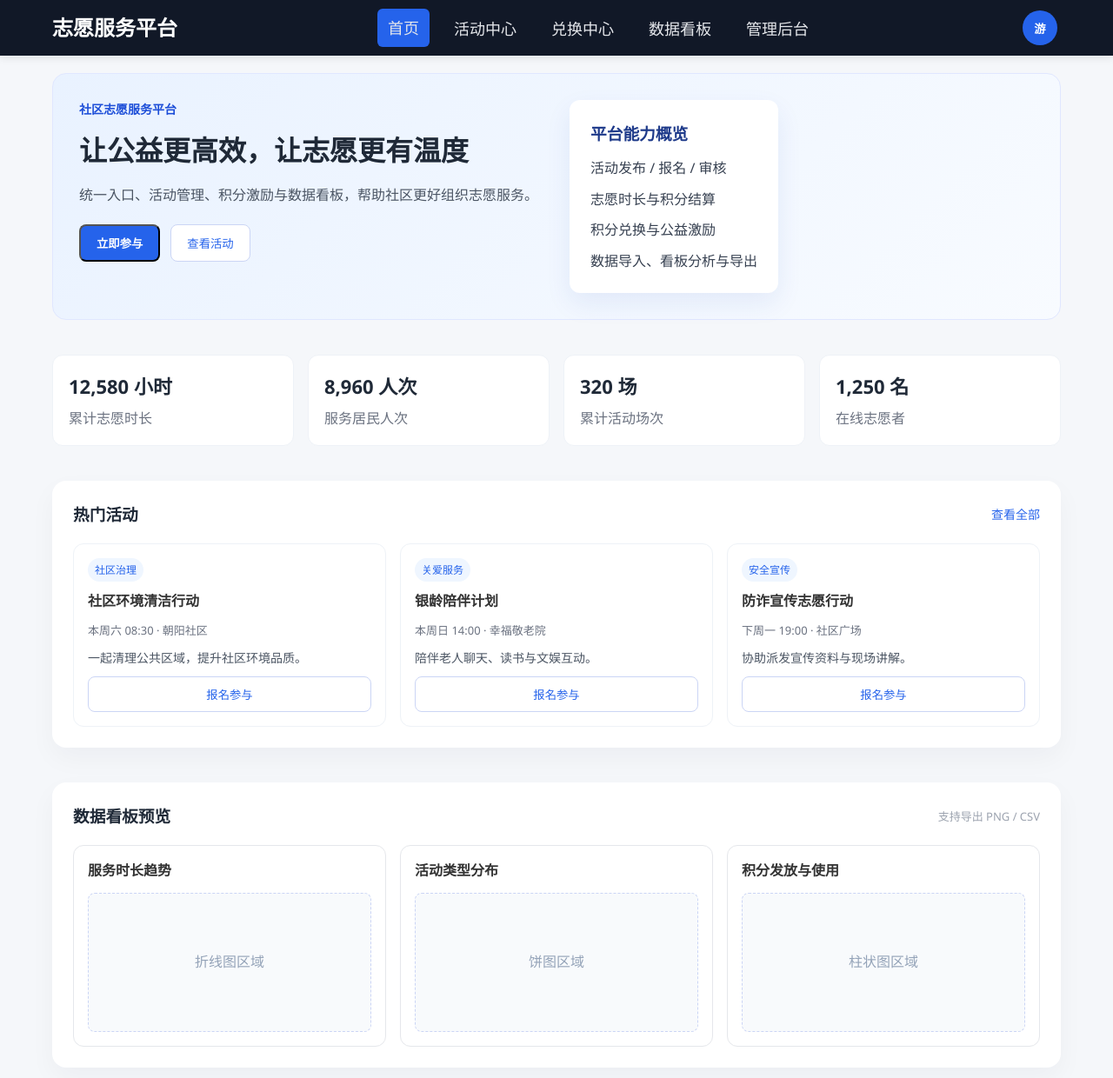
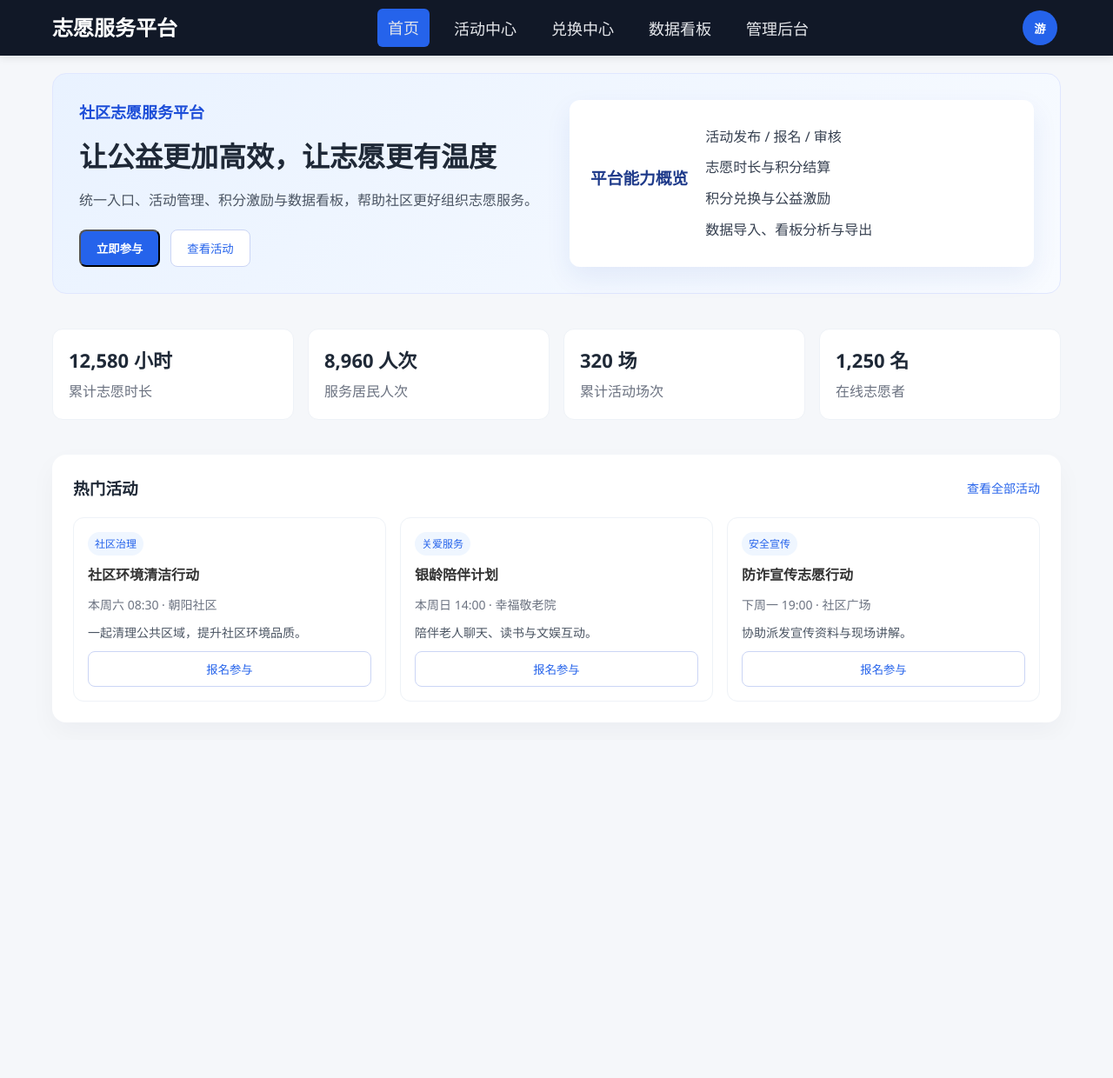
Before and after one commit to Petrichor813/database-homework, a Vue app in the folder frontend/: page /home in a window 1280 px wide. Shown: the top 1240 px of the page at 87% size. After the commit the page ends 851 px from the top, so only its background shows below. Built offline with nearby package versions, Linux system fonts and the light colour scheme.

Commit message:
refactor: 重构首页代码

```diff
--- a/frontend/src/components/Home.vue
+++ b/frontend/src/components/Home.vue
@@ -1,92 +1,8 @@
-<template>
-  <div class="home-page">
-    <section class="hero">
-      <div class="hero-content">
-        <p class="hero-tag">社区志愿服务平台</p>
-        <h2>让公益更高效，让志愿更有温度</h2>
-        <p class="hero-desc">
-          统一入口、活动管理、积分激励与数据看板，帮助社区更好组织志愿服务。
-        </p>
-        <div class="hero-actions">
-          <button type="button" class="attend-btn" @click="handleJoin">
-            立即参与
-          </button>
-          <button type="button" class="browse-btn" @click="gotoActivities">
-            查看活动
-          </button>
-        </div>
-      </div>
-      <div class="hero-panel">
-        <div class="hero-card">
-          <h3>平台能力概览</h3>
-          <ul>
-            <li>活动发布 / 报名 / 审核</li>
-            <li>志愿时长与积分结算</li>
-            <li>积分兑换与公益激励</li>
-            <li>数据导入、看板分析与导出</li>
-          </ul>
-        </div>
-      </div>
-    </section>
-
-    <section class="stats">
-      <div class="stat-card" v-for="stat in stats" :key="stat.label">
-        <p class="stat-value">{{ stat.value }}</p>
-        <p class="stat-label">{{ stat.label }}</p>
-      </div>
-    </section>
-
-    <section class="section">
-      <div class="section-header">
-        <h3>热门活动</h3>
-        <router-link to="/activities" class="text-link">查看全部</router-link>
-      </div>
-      <div class="activity-grid">
-        <article
-          v-for="activity in activities"
-          :key="activity.title"
-          class="activity-card"
-        >
-          <span class="activity-tag">{{ activity.type }}</span>
-          <h4>{{ activity.title }}</h4>
-          <p class="activity-meta">
-            {{ activity.time }} · {{ activity.location }}
-          </p>
-          <p class="activity-desc">{{ activity.desc }}</p>
-          <button class="browse-btn">报名参与</button>
-        </article>
-      </div>
-    </section>
-
-    <section class="section">
-      <div class="section-header">
-        <h3>数据看板预览</h3>
-        <span class="text-muted">支持导出 PNG / CSV</span>
-      </div>
-      <div class="dashboard">
-        <div class="dashboard-card">
-          <h4>服务时长趋势</h4>
-          <div class="chart-placeholder">折线图区域</div>
-        </div>
-        <div class="dashboard-card">
-          <h4>活动类型分布</h4>
-          <div class="chart-placeholder">饼图区域</div>
-        </div>
-        <div class="dashboard-card">
-          <h4>积分发放与使用</h4>
-          <div class="chart-placeholder">柱状图区域</div>
-        </div>
-      </div>
-    </section>
-  </div>
-</template>
-
 <script setup lang="ts">
 import { useRouter } from "vue-router";
-
 import { useToast } from "../utils/toast";
 
-interface StoredUser {
+interface User {
   role?: string | null;
   volunteerStatus?: string | null;
 }
@@ -95,22 +11,29 @@ const router = useRouter();
 const { info } = useToast();
 
 const getUserStatus = () => {
-  const storedUser = localStorage.getItem("user");
-
-  if (!storedUser) {
-    return { isLoggedIn: false, role: null, volunteerStatus: null };
+  const localUser = localStorage.getItem("user");
+  if (!localUser) {
+    return {
+      isLoggedIn: false,
+      role: null,
+      volunteerStatus: null,
+    };
   }
 
   try {
-    const parsedUser = JSON.parse(storedUser) as StoredUser | null;
+    const parsedUser = JSON.parse(localUser) as User | null;
 
     return {
       isLoggedIn: true,
       role: parsedUser?.role ?? null,
       volunteerStatus: parsedUser?.volunteerStatus ?? null,
     };
-  } catch {
-    return { isLoggedIn: false, role: null, volunteerStatus: null };
+  } catch (err) {
+    return {
+      isLoggedIn: false,
+      role: null,
+      volunteerStatus: null,
+    };
   }
 };
 
@@ -118,30 +41,27 @@ const handleJoin = () => {
   const { isLoggedIn, role, volunteerStatus } = getUserStatus();
 
   if (!isLoggedIn) {
+    info("请先登录/注册");
     router.push("/login");
     return;
   }
 
   if (role === "ADMIN" || volunteerStatus === "CERTIFIED") {
-    gotoActivities();
+    router.push("/activities");
     return;
   }
 
-  info("您尚未认证为志愿者，完成认证后即可报名参与活动。");
+  info("您尚未认证为志愿者，完成认证后即可报名参与活动");
 };
 
-const gotoActivities = () => {
-  router.push("/activities");
-};
-
-const stats = [
+const mockStats = [
   { label: "累计志愿时长", value: "12,580 小时" },
   { label: "服务居民人次", value: "8,960 人次" },
   { label: "累计活动场次", value: "320 场" },
   { label: "在线志愿者", value: "1,250 名" },
 ];
 
-const activities = [
+const mockActivities = [
   {
     title: "社区环境清洁行动",
     type: "社区治理",
@@ -166,14 +86,80 @@ const activities = [
 ];
 </script>
 
-<style scoped>
-.home-page {
+<template>
+  <div class="home">
+    <section class="header">
+      <div class="header-content">
+        <p class="header-tag">社区志愿服务平台</p>
+        <h2>让公益更加高效，让志愿更有温度</h2>
+        <p class="header-description">
+          统一入口、活动管理、积分激励与数据看板，帮助社区更好组织志愿服务。
+        </p>
+        <div class="activity-actions">
+          <button type="button" class="join-button" @click="handleJoin">
+            立即参与
+          </button>
+          <button
+            type="button"
+            class="lookup-button"
+            @click="() => router.push('/activities')"
+          >
+            查看活动
+          </button>
+        </div>
+      </div>
+      <div class="header-panel">
+        <h3>平台能力概览</h3>
+        <ul>
+          <li>活动发布 / 报名 / 审核</li>
+          <li>志愿时长与积分结算</li>
+          <li>积分兑换与公益激励</li>
+          <li>数据导入、看板分析与导出</li>
+        </ul>
+      </div>
+    </section>
+
+    <section class="stats">
+      <div class="stat-content" v-for="data in mockStats" :key="data.label">
+        <p class="stat-value">{{ data.value }}</p>
+        <p class="stat-label">{{ data.label }}</p>
+      </div>
+    </section>
+
+    <section class="activity">
+      <div class="activity-header">
+        <h3>热门活动</h3>
+        <router-link to="/activities" class="activity-link">
+          查看全部活动
+        </router-link>
+      </div>
+      <div class="activity-grid">
+        <article
+          class="activity-content"
+          v-for="activity in mockActivities"
+          :key="activity.title"
+        >
+          <span class="activity-type">{{ activity.type }}</span>
+          <h4>{{ activity.title }}</h4>
+          <p class="activity-info">
+            {{ activity.time }} · {{ activity.location }}
+          </p>
+          <p class="activity-description">{{ activity.desc }}</p>
+          <button type="button" class="lookup-button">报名参与</button>
+        </article>
+      </div>
+    </section>
+  </div>
+</template>
+
+<style lang="css">
+.home {
   display: flex;
   flex-direction: column;
   gap: 40px;
 }
 
-.hero {
+.header {
   display: grid;
   grid-template-columns: repeat(auto-fit, minmax(280px, 1fr));
   gap: 30px;
@@ -183,73 +169,70 @@ const activities = [
   border: 1px solid #e0e7ff;
 }
 
-.hero-tag {
-  font-size: 14px;
+.header-tag {
+  font-size: 18px;
+  font-weight: 600;
   color: #1d4ed8;
-  font-weight: 600;
   margin-bottom: 10px;
 }
 
-.hero h2 {
+.header h2 {
   font-size: 32px;
   color: #1f2937;
   margin-bottom: 12px;
 }
 
-.hero-desc {
+.header-description {
   color: #4b5563;
   line-height: 1.7;
   margin-bottom: 20px;
 }
 
-.hero-actions {
+.activity-actions {
   display: flex;
   flex-wrap: wrap;
   gap: 12px;
 }
 
-.attend-btn {
+.join-button {
+  font-weight: 600;
   background: #2563eb;
-  color: #fff;
+  color: white;
   padding: 10px 18px;
   border-radius: 8px;
-  text-decoration: none;
-  font-weight: 600;
 }
 
-.browse-btn {
-  background: #fff;
+.lookup-button {
+  background: white;
   color: #2563eb;
   padding: 10px 18px;
+  border: 1px solid #cbd5f5;
   border-radius: 8px;
-  border: 1px solid #cbd5f5;
   cursor: pointer;
 }
 
-.hero-panel {
+.header-panel {
   display: flex;
   align-items: center;
-}
-
-.hero-card {
-  background: #fff;
+  background: white;
   padding: 24px;
   border-radius: 12px;
   box-shadow: 0 12px 30px rgba(30, 64, 175, 0.08);
 }
 
-.hero-card h3 {
+.header-panel h3 {
+  color: #1e3a8a;
   margin-bottom: 12px;
-  color: #1e3a8a;
+  margin-right: 20px;
 }
 
-.hero-card ul {
+.header-panel ul {
+  display: grid;
+  color: #374151;
   list-style: none;
+  gap: 10px;
   padding: 0;
   margin: 0;
-  display: grid;
-  gap: 10px;
-  color: #374151;
 }
 
 .stats {
@@ -258,11 +241,11 @@ const activities = [
   gap: 16px;
 }
 
-.stat-card {
-  background: #fff;
+.stat-content {
+  background: white;
   padding: 18px;
+  border: 1px solid #eef2f7;
   border-radius: 12px;
-  border: 1px solid #eef2f7;
 }
 
 .stat-value {
@@ -276,34 +259,29 @@ const activities = [
   margin-top: 6px;
 }
 
-.section {
-  background: #fff;
+.activity {
+  background: white;
   border-radius: 16px;
   padding: 24px;
   box-shadow: 0 12px 30px rgba(15, 23, 42, 0.04);
 }
 
-.section-header {
+.activity-header {
   display: flex;
   align-items: center;
   justify-content: space-between;
   margin-bottom: 18px;
 }
 
-.section-header h3 {
+.activity-header h3 {
   margin: 0;
   color: #1f2937;
 }
 
-.text-link {
+.activity-link {
+  font-size: 14px;
   color: #2563eb;
   text-decoration: none;
-  font-size: 14px;
-}
-
-.text-muted {
-  color: #9ca3af;
-  font-size: 13px;
 }
 
 .activity-grid {
@@ -312,56 +290,32 @@ const activities = [
   gap: 16px;
 }
 
-.activity-card {
-  border: 1px solid #eef2f7;
-  border-radius: 12px;
-  padding: 16px;
+.activity-content {
   display: flex;
   flex-direction: column;
   gap: 10px;
+  padding: 16px;
+  border: 1px solid #eef2f7;
+  border-radius: 12px;
 }
 
-.activity-tag {
+.activity-type {
+  width: fit-content;
   font-size: 12px;
   color: #2563eb;
   background: #eff6ff;
   padding: 4px 8px;
   border-radius: 999px;
-  width: fit-content;
 }
 
-.activity-meta {
-  font-size: 13px;
+.activity-info {
+  font-size: 14px;
   color: #6b7280;
 }
 
-.activity-desc {
+.activity-description {
+  flex: 1;
+  font-size: 14px;
   color: #4b5563;
-  font-size: 14px;
-  flex: 1;
-}
-
-.dashboard {
-  display: grid;
-  grid-template-columns: repeat(auto-fit, minmax(220px, 1fr));
-  gap: 16px;
-}
-
-.dashboard-card {
-  border: 1px solid #e5e7eb;
-  border-radius: 12px;
-  padding: 16px;
-}
-
-.chart-placeholder {
-  background: #f8fafc;
-  border: 1px dashed #cbd5f5;
-  border-radius: 8px;
-  height: 160px;
-  display: flex;
-  align-items: center;
-  justify-content: center;
-  color: #94a3b8;
-  margin-top: 12px;
 }
 </style>
```
